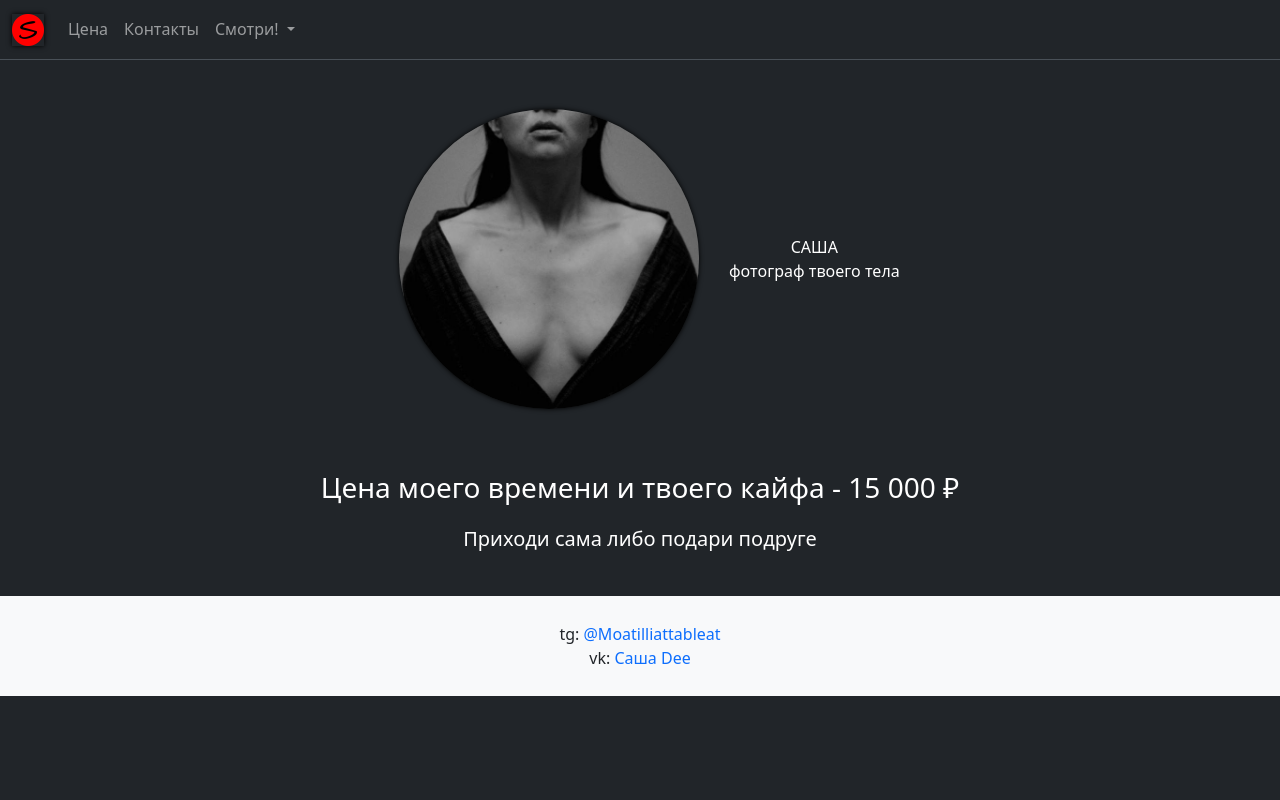
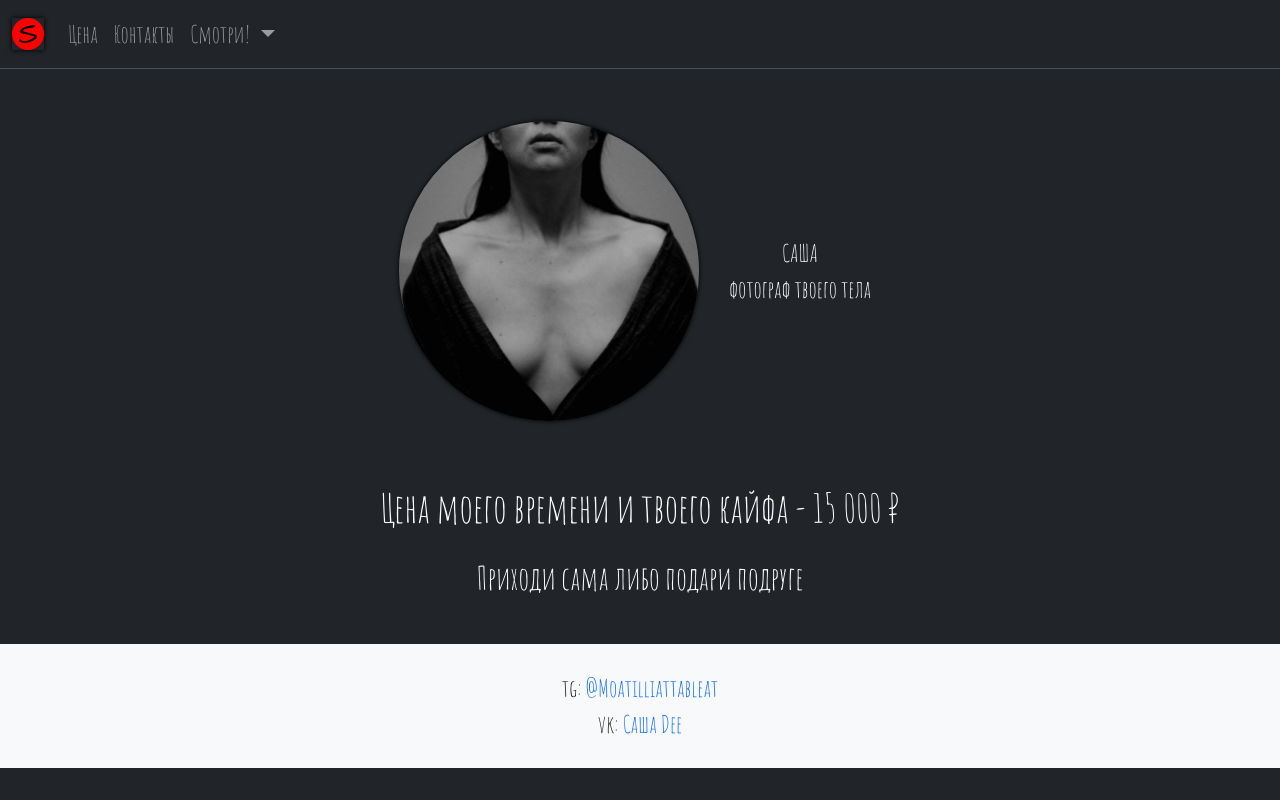
Before and after one commit to gorodetskiykp/photo, a Django app: template photos/templates/photos/index.html in a window 1280 px wide. Run offline with Django 5.2, Linux system fonts and the light colour scheme; the template is opened without the code that fills it, so the values that code supplies are empty; parts of the project's set-up code (start-up, migrations or seed data) failed here and were passed over; some libraries are stand-ins or nearby versions.

Commit message:
fix align

```diff
--- a/photos/templates/photos/album.html
+++ b/photos/templates/photos/album.html
@@ -2,6 +2,9 @@
 {% load static %}
 {% block content %}
 <div class="container-fluid">
+  <h1 style="text-shadow: 0px 0px 3px black;" class="position-relative top-0 start-50">{{ title }}</h1>
+</div>
+<div class="container-fluid">
   {% include 'photos/gallery.html' %}
 </div>
 {% endblock %}
--- a/photos/templates/photos/index.html
+++ b/photos/templates/photos/index.html
@@ -42,10 +42,10 @@
       <img src="{% static 'img/self.jpeg' %}" alt="SASHA" class="img-circle" style="border-radius: 50%; width:300px;"/>
     </div>
     <div class="selfinfoitem bg-dark" data-bs-theme="dark">
-      <div class="selfinfoitemtext">
+      <div class="selfinfoitemtext amatic-sc-regular">
         САША
       </div>
-      <div class="selfinfoitemtext">
+      <div class="selfinfoitemtext amatic-sc-regular">
         фотограф&nbsp;твоего&nbsp;тела
       </div>
     </div>
@@ -60,14 +60,14 @@
 <div class="col align-self-center bg-dark container-fluid" data-bs-theme="dark" style="padding:10px;">
   <center>
     <div>
-    <p class="fs-3">
+    <p class="fs-1">
     <a name="price">
       Цена&nbsp;моего&nbsp;времени и&nbsp;твоего&nbsp;кайфа -&nbsp;15&nbsp;000&nbsp;₽
     </a>
   </p>
     </div>
     <div>
-    <p class="fs-5">
+    <p class="fs-2 amatic-sc-regular">
       Приходи&nbsp;сама либо&nbsp;подари&nbsp;подруге
   </p>
     </div>
--- a/photos/views.py
+++ b/photos/views.py
@@ -46,6 +46,7 @@ def album(request, title):
     context = {
         'gallery_images': photos,
         'albums': Album.objects.all(),
-        'background_image': random.choice(photos)
+        'background_image': random.choice(photos),
+        'title': title,
     }
     return render(request, template, context)
--- a/templates/base.html
+++ b/templates/base.html
@@ -10,16 +10,37 @@
     <link rel="stylesheet" href="{% static 'css/owl.carousel.min.css' %}">
     <link rel="stylesheet" href="{% static 'css/owl.theme.default.css' %}">
     <link type="text/css" rel="stylesheet" href="{% static 'css/lightgallery.css' %}" />
+    <style>
+    @import url('https://fonts.googleapis.com/css2?family=Amatic+SC:wght@400;700&display=swap');
+    </style>
   </head>
   <body class="bg-dark text-white">
   <style>
     body {
       background-image: url("{{ background_image.img.url }}");
+      font-family: "Amatic SC", sans-serif;
+      font-weight: 400;
+      font-style: normal;
+      font-size: x-large;
+    }
+    .dropdown-item {
+      font-size: x-large;
     }
     a {
       text-decoration: none;
     }
+    .amatic-sc-regular {
+      font-family: "Amatic SC", sans-serif;
+      font-weight: 400;
+      font-style: normal;
+      font-size: x-large;
+    }
 
+    .amatic-sc-bold {
+      font-family: "Amatic SC", sans-serif;
+      font-weight: 700;
+      font-style: normal;
+    }
   </style>
     {% include 'nav.html' %}
   <div style="padding-bottom: 70px">&npsb;</div>
```
